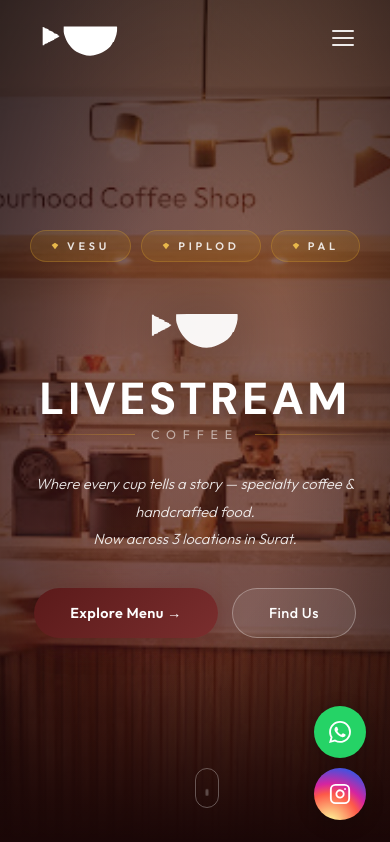
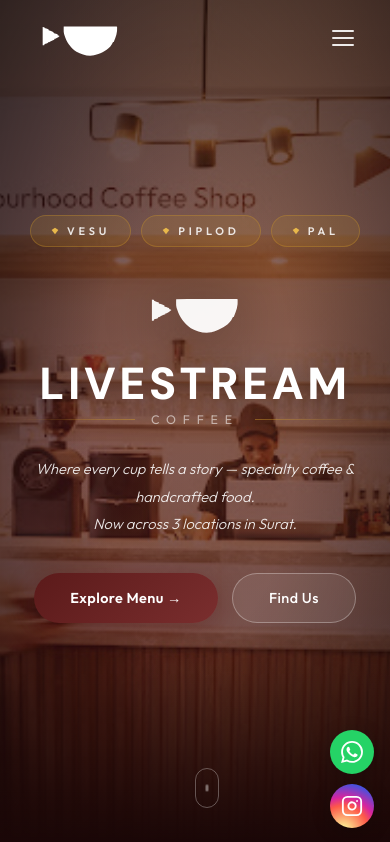
Before and after one commit to Jayesh-Mali-02/livestream-coffee-cafe, a React (Vite) app in the folder my-app/: page / in a window 390 px wide. Shown: the top 842 px of the page. Built offline with nearby package versions, Linux system fonts and the light colour scheme.

Commit message:
Mobile audit complete: hero padding, 2-col stats/testimonials, about badge, gallery 2-col mobile, contact form padding, FloatingCTA sizing, all page heroes - production build ready

```diff
--- a/my-app/src/layouts/FloatingCTA.jsx
+++ b/my-app/src/layouts/FloatingCTA.jsx
@@ -5,7 +5,7 @@
 export function FloatingCTA() {
     const [hov, setHov] = useState(null);
     return (
-        <div style={{ position: "fixed", bottom: 24, right: 24, zIndex: 999, display: "flex", flexDirection: "column", gap: 10, alignItems: "flex-end" }}>
+        <div className="float-cta" style={{ position: "fixed", bottom: 24, right: 24, zIndex: 999, display: "flex", flexDirection: "column", gap: 10, alignItems: "flex-end" }}>
             {[
                 { id: "wa", href: `https://wa.me/${WHATSAPP}`, lbl: "Chat on WhatsApp", bg: "#25D366", icon: <IcWhatsApp s={22} /> },
                 { id: "ig", href: INSTA, lbl: "Follow on Instagram", bg: "radial-gradient(circle at 30% 107%,#fdf497 0%,#fdf497 5%,#fd5949 45%,#d6249f 60%,#285AEB 90%)", icon: <IcInstagram s={22} c="#fff" /> },
@@ -13,6 +13,7 @@
                 <div key={btn.id} style={{ display: "flex", alignItems: "center", gap: 8 }}>
                     <span style={{ background: T.dark, color: "#FDF5E6", fontSize: ".7rem", fontWeight: 600, letterSpacing: ".03em", padding: "6px 13px", borderRadius: 50, whiteSpace: "nowrap", opacity: hov === btn.id ? 1 : 0, transform: hov === btn.id ? "translateX(0)" : "translateX(10px)", transition: "all .3s ease", pointerEvents: "none", boxShadow: "0 2px 12px rgba(0,0,0,.3)" }}>{btn.lbl}</span>
                     <a href={btn.href} target="_blank" rel="noopener noreferrer"
+                        className="float-cta-btn"
                         style={{ width: 52, height: 52, borderRadius: "50%", display: "flex", alignItems: "center", justifyContent: "center", background: btn.bg, boxShadow: "0 4px 20px rgba(0,0,0,.2)", transition: "all .45s cubic-bezier(.34,1.56,.64,1)", transform: hov === btn.id ? "scale(1.12) translateY(-3px)" : "scale(1)" }}
                         onMouseEnter={() => setHov(btn.id)} onMouseLeave={() => setHov(null)}>
                         {btn.icon}
--- a/my-app/src/pages/AboutPage.jsx
+++ b/my-app/src/pages/AboutPage.jsx
@@ -17,7 +17,7 @@
     return (
         <div className="page">
             {/* PAGE HERO */}
-            <section style={{ background: `linear-gradient(145deg,${T.dark} 0%,#4A1010 55%,${T.berry} 100%)`, minHeight: "56vh", display: "flex", alignItems: "flex-end", padding: "130px 0 80px", position: "relative", overflow: "hidden" }}>
+            <section className="page-hero" style={{ background: `linear-gradient(145deg,${T.dark} 0%,#4A1010 55%,${T.berry} 100%)`, minHeight: "56vh", display: "flex", alignItems: "flex-end", padding: "130px 0 80px", position: "relative", overflow: "hidden" }}>
                 <div style={{ position: "absolute", inset: 0, opacity: .04, backgroundImage: "radial-gradient(circle,rgba(255,255,255,1) 1px,transparent 1px)", backgroundSize: "30px 30px" }} />
                 <div style={{ position: "absolute", right: -80, top: "50%", transform: "translateY(-50%)", opacity: .04, fontSize: "22rem", lineHeight: 1, userSelect: "none" }}>☕</div>
                 <div style={{ maxWidth: 1240, margin: "0 auto", padding: "0 28px", width: "100%", position: "relative", zIndex: 1 }}>
@@ -57,7 +57,7 @@
                                 </div>
 
                                 {/* Floating Badge Image */}
-                                <div style={{
+                                <div className="about-badge" style={{
                                     position: "absolute",
                                     bottom: -32,
                                     right: -32,
--- a/my-app/src/pages/ContactPage.jsx
+++ b/my-app/src/pages/ContactPage.jsx
@@ -21,7 +21,7 @@
 
     return (
         <div className="page">
-            <section style={{ background: `linear-gradient(145deg,${T.dark} 0%,#4A1010 50%,${T.berry} 100%)`, minHeight: "50vh", display: "flex", alignItems: "flex-end", padding: "130px 0 72px", position: "relative", overflow: "hidden" }}>
+            <section className="page-hero" style={{ background: `linear-gradient(145deg,${T.dark} 0%,#4A1010 50%,${T.berry} 100%)`, minHeight: "50vh", display: "flex", alignItems: "flex-end", padding: "130px 0 72px", position: "relative", overflow: "hidden" }}>
                 <div style={{ position: "absolute", inset: 0, opacity: .04, backgroundImage: "radial-gradient(circle,rgba(255,255,255,1) 1px,transparent 1px)", backgroundSize: "30px 30px" }} />
                 <div style={{ maxWidth: 1240, margin: "0 auto", padding: "0 28px", width: "100%", position: "relative", zIndex: 1 }}>
                     <Fade>
@@ -103,7 +103,7 @@
 
                         {/* RIGHT — FORM */}
                         <Fade delay={.1}>
-                            <div style={{ background: "#fff", padding: "44px 40px", borderRadius: 24, boxShadow: "0 10px 50px rgba(91,26,26,.1)", border: `1px solid ${T.linen}` }}>
+                            <div className="contact-form-card" style={{ background: "#fff", padding: "44px 40px", borderRadius: 24, boxShadow: "0 10px 50px rgba(91,26,26,.1)", border: `1px solid ${T.linen}` }}>
                                 <h2 style={{ fontFamily: "'Cormorant Garamond',serif", fontSize: "1.9rem", fontWeight: 700, color: T.dark, marginBottom: 6 }}>Send a Message</h2>
                                 <p style={{ fontSize: ".83rem", color: T.mink, marginBottom: 28, lineHeight: 1.6 }}>We'll reply via WhatsApp within a few hours. Fields marked * are required.</p>
 
--- a/my-app/src/pages/GalleryPage.jsx
+++ b/my-app/src/pages/GalleryPage.jsx
@@ -197,14 +197,15 @@
         return arr;
     }, []);
 
-    // Responsive: 4 cols on wide, 2 cols handled via CSS
-    const columns = buildColumns(shuffledGallery, 4);
+    // Responsive: 4 cols on wide, 2 cols on mobile (detected at render time)
+    const colCount = typeof window !== 'undefined' && window.innerWidth <= 768 ? 2 : 4;
+    const columns = buildColumns(shuffledGallery, colCount);
 
     return (
         <div className="page">
 
             {/* PAGE HERO */}
-            <section style={{ background: `linear-gradient(145deg,${T.dark} 0%,#4A1010 50%,${T.berry} 100%)`, minHeight: '50vh', display: 'flex', alignItems: 'flex-end', padding: '130px 0 72px', position: 'relative', overflow: 'hidden' }}>
+            <section className="page-hero" style={{ background: `linear-gradient(145deg,${T.dark} 0%,#4A1010 50%,${T.berry} 100%)`, minHeight: '50vh', display: 'flex', alignItems: 'flex-end', padding: '130px 0 72px', position: 'relative', overflow: 'hidden' }}>
                 <div style={{ position: 'absolute', inset: 0, opacity: .04, backgroundImage: 'radial-gradient(circle,rgba(255,255,255,1) 1px,transparent 1px)', backgroundSize: '30px 30px' }} />
                 <div style={{ maxWidth: 1240, margin: '0 auto', padding: '0 28px', width: '100%', position: 'relative', zIndex: 1 }}>
                     <Fade>
--- a/my-app/src/pages/Home.jsx
+++ b/my-app/src/pages/Home.jsx
@@ -41,7 +41,7 @@
                 <div style={{ position: "absolute", bottom: 0, left: 0, right: 0, height: 200, background: `linear-gradient(to top,${T.dark},transparent)`, zIndex: 1 }} />
 
                 {/* CONTENT */}
-                <div style={{ position: "relative", zIndex: 2, textAlign: "center", color: "#fff", padding: "160px 24px 80px", maxWidth: 900, width: "100%" }}>
+                <div className="hero-content" style={{ position: "relative", zIndex: 2, textAlign: "center", color: "#fff", padding: "160px 24px 80px", maxWidth: 900, width: "100%" }}>
 
                     {/* Location pill */}
                     <div style={{ display: "flex", gap: 10, justifyContent: "center", flexWrap: "wrap", marginBottom: 40, animation: "fadeUp .8s ease .2s both" }}>
@@ -112,7 +112,7 @@
 
             {/* ── STATS STRIP ──────────────────────────────────────────────── */}
             <section style={{ background: `linear-gradient(100deg,${T.dark} 0%,#3A0E0E 50%,${T.dark} 100%)`, padding: "0", borderBottom: `1px solid rgba(255,255,255,.04)` }}>
-                <div style={{ maxWidth: 1240, margin: "0 auto", padding: "0 28px", display: "grid", gridTemplateColumns: "repeat(4,1fr)" }} className="g4">
+                <div style={{ maxWidth: 1240, margin: "0 auto", padding: "0 28px", display: "grid", gridTemplateColumns: "repeat(4,1fr)" }} className="g4 g4-2col">
                     {STATS.map((s, i) => (
                         <Fade key={s.val} delay={i * .07}>
                             <div style={{ textAlign: "center", padding: "40px 20px", borderRight: i < 3 ? `1px solid rgba(255,255,255,.06)` : "none", position: "relative" }}>
@@ -162,7 +162,7 @@
             <section style={{ padding: "110px 0", background: T.parchm }} className="spad">
                 <div style={{ maxWidth: 1240, margin: "0 auto", padding: "0 28px" }}>
                     <SectionHead tag="What People Say" title="Loved By Surat" sub="Real reviews from our regulars — the people who make Livestream home." />
-                    <div style={{ display: "grid", gridTemplateColumns: "repeat(4,1fr)", gap: 20 }} className="g4">
+                    <div style={{ display: "grid", gridTemplateColumns: "repeat(4,1fr)", gap: 20 }} className="g4 g4-2col">
                         {TESTIMONIALS.map((t, i) => (
                             <Fade key={t.name} delay={i * .09}>
                                 <div className="tcard" style={{ background: "#fff", borderRadius: 20, padding: "28px 24px", boxShadow: "0 2px 16px rgba(91,26,26,.07)", border: `1px solid ${T.linen}`, height: "100%", display: "flex", flexDirection: "column", position: "relative" }}>
--- a/my-app/src/styles/global.css
+++ b/my-app/src/styles/global.css
@@ -242,6 +242,36 @@
   background: #FEFAF4;
 }
 
+/* MENU MASONRY — desktop: 3 columns */
+.menu-masonry {
+  column-count: 3;
+  column-gap: 20px;
+}
+
+.menu-masonry-item {
+  break-inside: avoid;
+  margin-bottom: 20px;
+}
+
+/* MENU ITEM GRID — desktop: 2 columns for big categories */
+.menu-items-grid {
+  display: grid;
+  grid-template-columns: repeat(2, 1fr);
+  gap: 0 20px;
+}
+
+.menu-items-single {
+  display: grid;
+  grid-template-columns: 1fr;
+}
+
+/* CUSTOMISE STRIP */
+.menu-custom-strip {
+  display: flex;
+  align-items: center;
+  gap: 14px;
+}
+
 /* TABLET */
 @media(max-width:1024px) {
   .masonry-col:nth-child(4) {
@@ -277,9 +307,14 @@
     grid-template-columns: 1fr !important;
   }
 
+  /* 2-column grid for stats and testimonials on mobile */
+  .g4-2col {
+    grid-template-columns: repeat(2, 1fr) !important;
+  }
+
   /* Restore natural padding */
   .spad {
-    padding: 30px 20px;
+    padding: 60px 20px !important;
   }
 
   .shead {
@@ -293,7 +328,7 @@
   }
 
   .masonry-grid {
-    gap: 16px;
+    gap: 14px;
   }
 
   /* Force exactly 2 columns on mobile */
@@ -301,17 +336,61 @@
     display: none;
   }
 
+  /* Menu: single column on mobile */
   .menu-masonry {
-    column-count: 1;
+    column-count: 1 !important;
   }
 
-  /* Stack menu items in 1 column on mobile */
   .menu-items-grid {
-    grid-template-columns: 1fr;
+    grid-template-columns: 1fr !important;
+    gap: 0 !important;
+  }
+
+  /* Customise strip: stack vertically on mobile */
+  .menu-custom-strip {
+    flex-direction: column;
+    align-items: flex-start;
     gap: 12px;
   }
 
   .hero-sub {
     display: none !important;
   }
+
+  /* Hero content: reduce top padding on mobile */
+  .hero-content {
+    padding: 110px 20px 60px !important;
+  }
+
+  /* About page: hide or reposition floating badge on mobile */
+  .about-badge {
+    display: none !important;
+  }
+
+  /* Contact form: reduce padding on mobile */
+  .contact-form-card {
+    padding: 28px 20px !important;
+  }
+
+  /* Floating CTA: smaller buttons, closer to edge */
+  .float-cta {
+    bottom: 16px !important;
+    right: 16px !important;
+  }
+
+  .float-cta-btn {
+    width: 44px !important;
+    height: 44px !important;
+  }
+
+  /* Section head spacing on mobile */
+  .section-head-wrap {
+    margin-bottom: 36px !important;
+  }
+
+  /* Page heroes: reduce min-height on mobile */
+  .page-hero {
+    min-height: 44vh !important;
+    padding: 100px 0 52px !important;
+  }
 }
```
Also changed, not shown: my-app/src/pages/MenuPage.jsx (+5 -13 lines), 3 other files (tests, documents, lock files or other folders).
